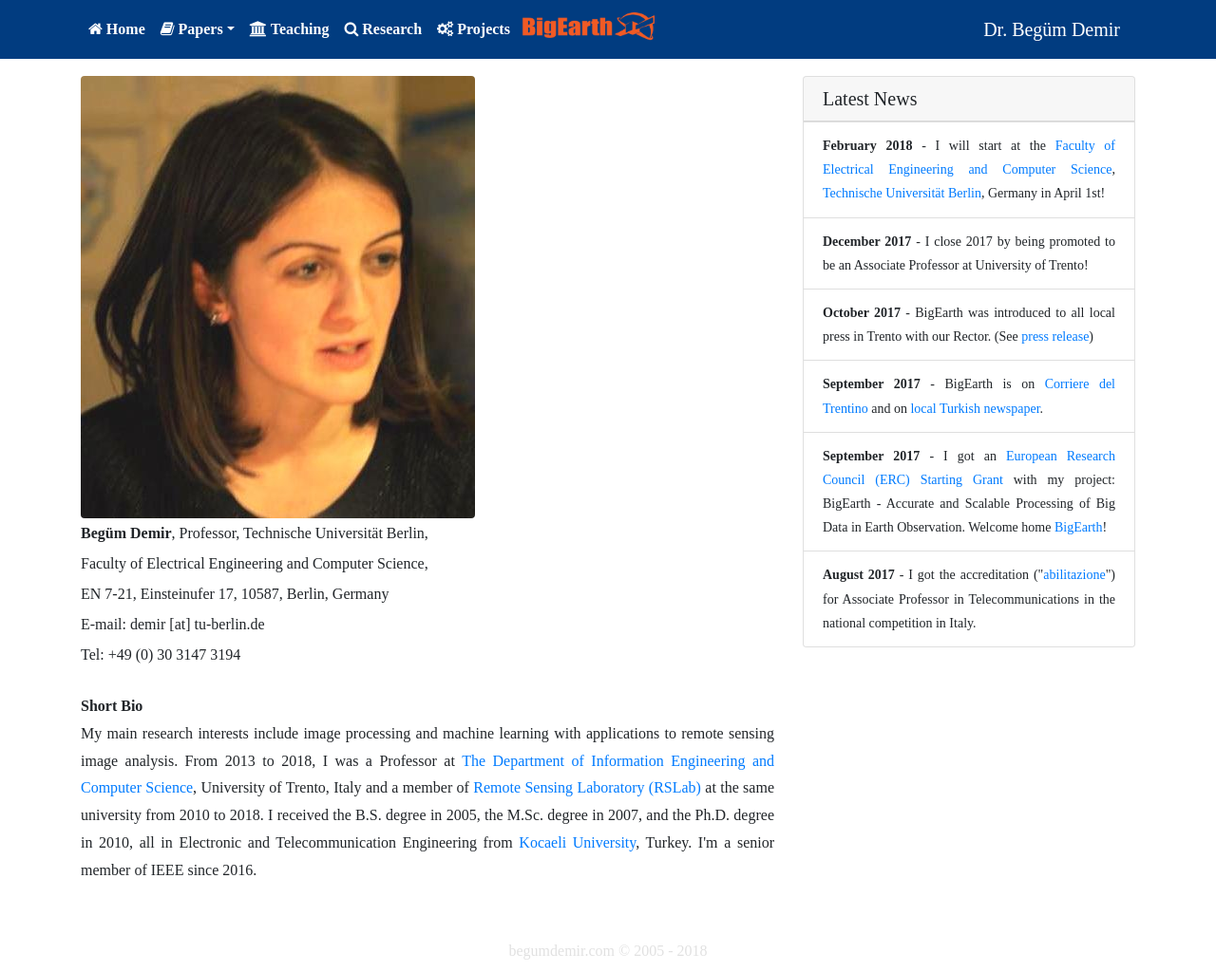
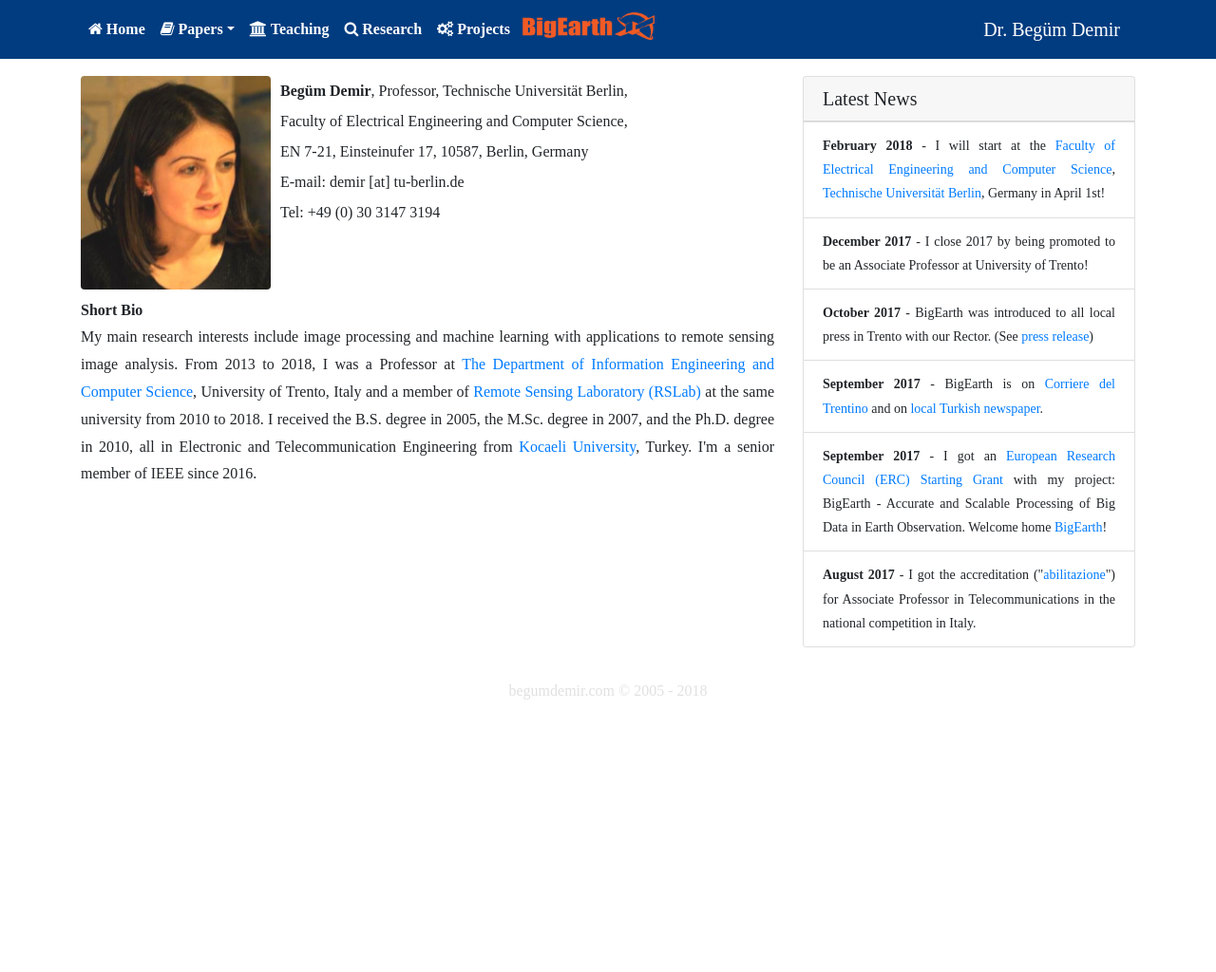
Before and after one commit to zafatar/bd, a Jekyll site: the page built from index.md, in a window 1280 px wide and 1024 px high. Shown: the whole window at 95% size. Built offline with Jekyll 4.4.1, drawn with Linux system fonts in a browser that asks for light colours; nearby versions of some CDN libraries; some web fonts are replaced.

Commit message:
profile class added

```diff
--- a/_layouts/page.html
+++ b/_layouts/page.html
@@ -33,6 +33,8 @@
           padding-top: 56px;
         }
       }
+
+      .profile   { width:200px; margin-right: 10px; text-align:left;}
       .bg-header { color: #ffffff; background-color: #013c80; }
       .anchor    { visibility: hidden; padding-top: 66px; }
       .demir     { color: #000000; font-weight: bold; }
```
